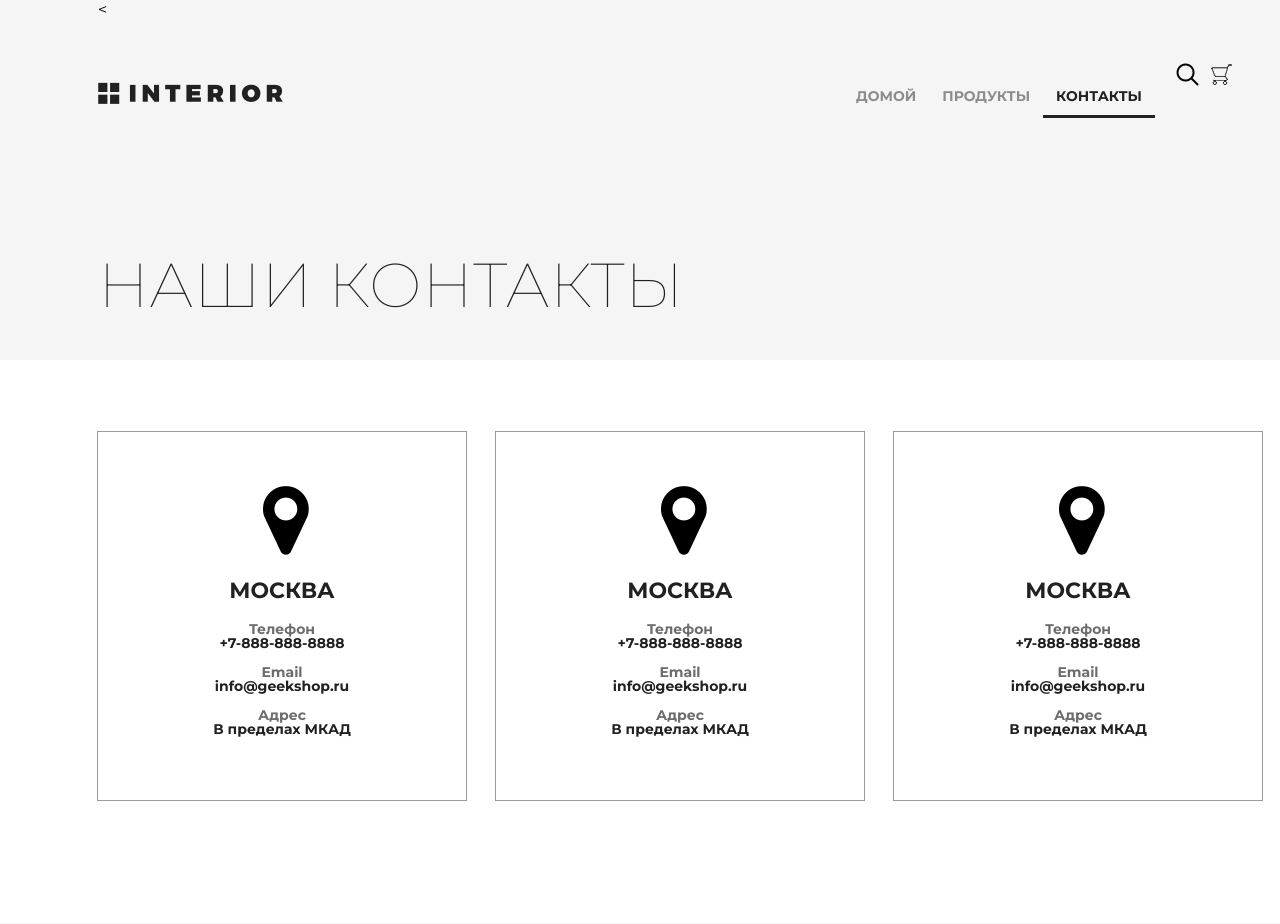
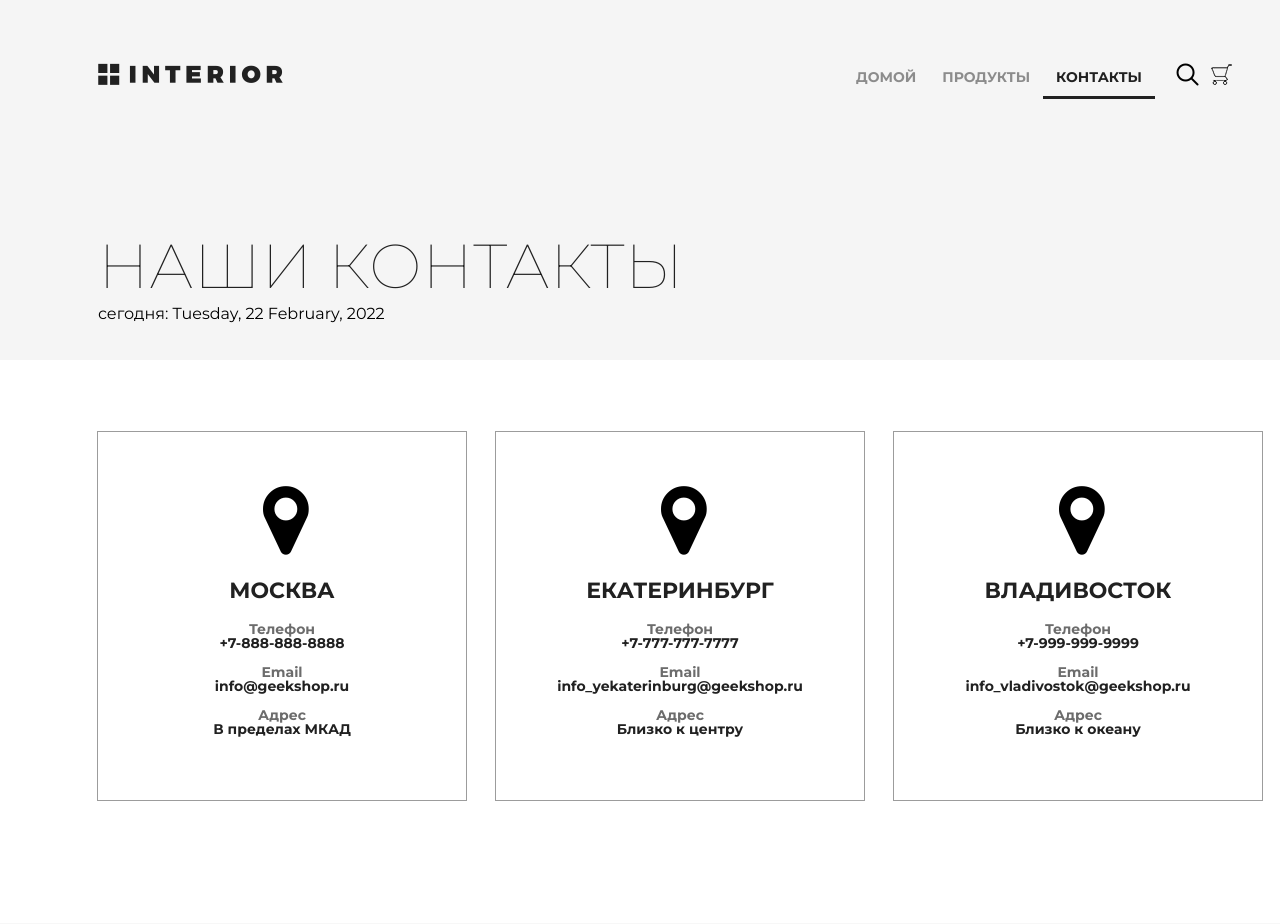
Before and after one commit to Maxim813/geekshop, a Django app: page /contact/ in a window 1280 px wide; the page is wider, and only the part inside the window is pictured. Shown: the top 924 px of that part. Run offline with Django 3.2, Linux system fonts and the light colour scheme.

Commit message:
Lesson 2. Repeat and filters

```diff
--- a/geekshop/urls.py
+++ b/geekshop/urls.py
@@ -7,5 +7,10 @@ urlpatterns = [
     path("admin/", admin.site.urls),
     path("", mainapp.main, name="main"),
     path("products/", mainapp.products, name="products"),
+    path("products/all", mainapp.products, name="products_all"),
+    path("products/home", mainapp.products, name="products_home"),
+    path("products/office", mainapp.products, name="products_office"),
+    path("products/modern", mainapp.products, name="products_modern"),
+    path("products/classic", mainapp.products, name="products_classic"),
     path("contact/", mainapp.contact, name="contact"),
 ]
--- a/mainapp/templates/mainapp/base.html
+++ b/mainapp/templates/mainapp/base.html
@@ -7,10 +7,9 @@
     <meta charset="utf-8">
     <title>
         {% block title %}
-        {{ title }}
+        {{ title|capfirst }}
         {% endblock title %}
     </title>
-
     {% block css %}
     <link rel="stylesheet" type="text/css" href="{% static 'style.css' %}">
     <link rel="stylesheet" href="{% static 'fonts/font-awesome/css/font-awesome.css' %}">
@@ -28,8 +27,8 @@
         {% endblock menu %}
 
         <div class="content">
-        {% block content %}
-        {% endblock content %}
+            {% block content %}
+            {% endblock content %}
         </div>
 
     </div>
--- a/mainapp/templates/mainapp/contact.html
+++ b/mainapp/templates/mainapp/contact.html
@@ -4,63 +4,34 @@
 
 {% block menu %}
 <div class="hero">
-    <<div class="header clearfix">
+    <div class="header clearfix">
         {% include 'mainapp/includes/inc_menu.html' %}
     </div>
     <h1>наши контакты</h1>
+    <p>сегодня: {{ visit_date|date:"l, j F, Y" }}</p>
 </div>
 {% endblock %}
 
 {% block content %}
 <div class="location">
+    {% for location in locations %}
     <div class="location-1">
         <i class="fa fa-map-marker fa-5x"></i>
-        <h4>Москва</h4>
+        <h4>{{ location.city }}</h4>
         <div class="contacts">
             <h5>Телефон</h5>
-            <p>+7-888-888-8888</p>
+            <p>{{ location.phone }}</p>
         </div>
         <div class="contacts">
             <h5>Email</h5>
-            <p>info@geekshop.ru</p>
+            <p>{{ location.email }}</p>
         </div>
         <div class="contacts">
             <h5>Адрес</h5>
-            <p>В пределах МКАД</p>
+            <p>{{ location.address }}</p>
         </div>
     </div>
-    <div class="location-1">
-        <i class="fa fa-map-marker fa-5x"></i>
-        <h4>Москва</h4>
-        <div class="contacts">
-            <h5>Телефон</h5>
-            <p>+7-888-888-8888</p>
-        </div>
-        <div class="contacts">
-            <h5>Email</h5>
-            <p>info@geekshop.ru</p>
-        </div>
-        <div class="contacts">
-            <h5>Адрес</h5>
-            <p>В пределах МКАД</p>
-        </div>
-    </div>
-    <div class="location-1">
-        <i class="fa fa-map-marker fa-5x"></i>
-        <h4>Москва</h4>
-        <div class="contacts">
-            <h5>Телефон</h5>
-            <p>+7-888-888-8888</p>
-        </div>
-        <div class="contacts">
-            <h5>Email</h5>
-            <p>info@geekshop.ru</p>
-        </div>
-        <div class="contacts">
-            <h5>Адрес</h5>
-            <p>В пределах МКАД</p>
-        </div>
-    </div>
+    {% endfor %}
 </div>
 
 <div class="clr"></div>
--- a/mainapp/views.py
+++ b/mainapp/views.py
@@ -27,12 +27,44 @@ def main(request):
 
 def products(request):
     title = "продукты"
-    content = {"title": title}
+    links_menu = [
+        {"href": "products_all", "name": "все"},
+        {"href": "products_home", "name": "дом"},
+        {"href": "products_office", "name": "офис"},
+        {"href": "products_modern", "name": "модерн"},
+        {"href": "products_classic", "name": "классика"},
+    ]
+    same_products = [
+        {"name": "Отличный стул", "desc": "Не оторваться.", "image_src": "product-11.jpg", "alt": "продукт 11"},
+        {"name": "Стул повышенного качества", "desc": "Комфортно.", "image_src": "product-21.jpg", "alt": "продукт 21"},
+        {
+            "name": "Стул премиального качества",
+            "desc": "Просто попробуйте.",
+            "image_src": "product-31.jpg",
+            "alt": "продукт 31",
+        },
+    ]
+    content = {"title": title, "links_menu": links_menu, "same_products": same_products}
     return render(request, "mainapp/products.html", content)
 
 
 def contact(request):
     title = "о нас"
     visit_date = datetime.datetime.now()
-    content = {"title": title, "visit_date": visit_date}
+    locations = [
+        {"city": "Москва", "phone": "+7-888-888-8888", "email": "info@geekshop.ru", "address": "В пределах МКАД"},
+        {
+            "city": "Екатеринбург",
+            "phone": "+7-777-777-7777",
+            "email": "info_yekaterinburg@geekshop.ru",
+            "address": "Близко к центру",
+        },
+        {
+            "city": "Владивосток",
+            "phone": "+7-999-999-9999",
+            "email": "info_vladivostok@geekshop.ru",
+            "address": "Близко к океану",
+        },
+    ]
+    content = {"title": title, "visit_date": visit_date, "locations": locations}
     return render(request, "mainapp/contact.html", content)
```
Also changed, not shown: mainapp/templates/mainapp/includes/inc_categories_menu.html (added, +9 -0 lines), mainapp/templates/mainapp/products.html (+7 -29 lines).
